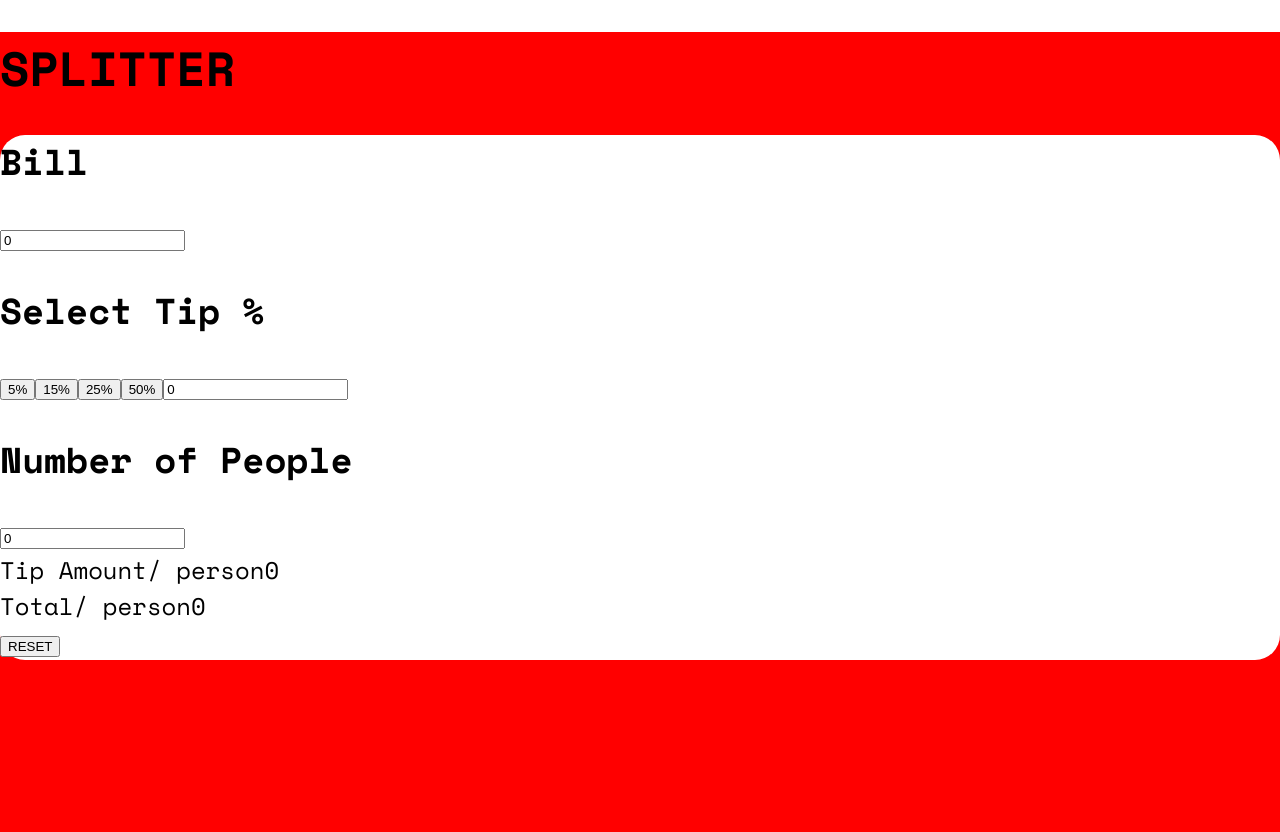
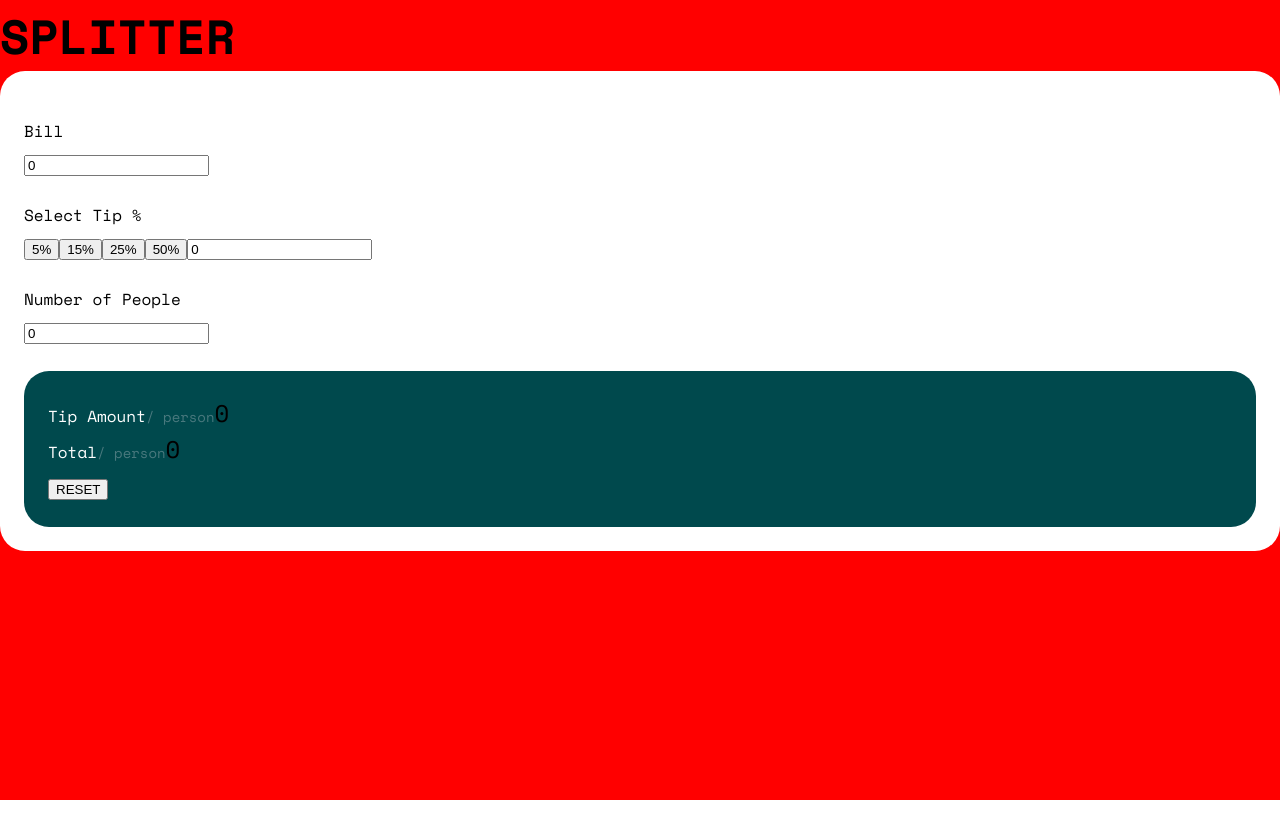
Before and after one commit to puyanwei/fe-practice, a React (Create React App) app: page /tip-calculator in a window 1280 px wide. After the commit the page ends 800 px from the top, so only its background shows below. Built offline with nearby package versions, Linux system fonts and the light colour scheme.

Commit message:
Refactored input boxes to own component, adjusted  css

```diff
--- /dev/null
+++ b/src/components/tip-calculator/TCInputBox.tsx
@@ -0,0 +1,22 @@
+import { ChangeEvent } from "react";
+import styled from "styled-components";
+
+interface TCInputBoxProps {
+  name: string;
+  value: number;
+  label: string;
+  onChange: (e: ChangeEvent<HTMLInputElement>) => void;
+}
+
+const TCInputBox = ({ name, value, label, onChange }: TCInputBoxProps) => (
+  <Layout>
+    <label className="tc-label">{label}</label>
+    <input type="number" name={name} value={value} onChange={onChange} />
+  </Layout>
+);
+
+const Layout = styled.div`
+  margin: 1rem 0;
+`;
+
+export default TCInputBox;
--- a/src/pages/TipCalculatorPage.tsx
+++ b/src/pages/TipCalculatorPage.tsx
@@ -1,6 +1,7 @@
 import { ChangeEvent, MouseEvent, useState } from "react";
 import styled from "styled-components";
 import TCButton from "../components/tip-calculator/TCButton";
+import TCInputBox from "../components/tip-calculator/TCInputBox";
 import { size, colours } from "../styles/variables";
 
 const TipCalculatorPage = () => {
@@ -39,19 +40,17 @@ const TipCalculatorPage = () => {
 
   return (
     <Layout>
-      <h1>SPLITTER</h1>
-      <Card>
-        <h2>Bill</h2>
-        <input
-          type="number"
+      <h1 className="no-margin">SPLITTER</h1>
+      <main>
+        <Card colour="white">
+          <TCInputBox
             name="bill"
+            label="Bill"
             value={bill}
-          onChange={(e: ChangeEvent<HTMLInputElement>) =>
-            setBill(parseInt(e.target.value))
-          }
+            onChange={(e) => setBill(parseInt(e.target.value))}
           />
           <div className="tip-container">
-          <h2>Select Tip %</h2>
+            <label className="tc-label">Select Tip %</label>
             <TCButton onClick={handleTip}>5%</TCButton>
             <TCButton onClick={handleTip}>15%</TCButton>
             <TCButton onClick={handleTip}>25%</TCButton>
@@ -63,31 +62,29 @@ const TipCalculatorPage = () => {
               onChange={handleCustomTip}
             />
           </div>
-        <h2>Number of People</h2>
-        <input
-          type="number"
+          <TCInputBox
             name="people"
+            label="Number of People"
             value={people}
-          onChange={(e: ChangeEvent<HTMLInputElement>) =>
-            setPeople(parseInt(e.target.value))
-          }
+            onChange={(e) => setPeople(parseInt(e.target.value))}
           />
-        <div className="tip-summary-card">
+          <Card colour={colours.darkCyan}>
             <div className="tip-summary-line">
-            <span>Tip Amount</span>
-            <span>/ person</span>
+              <span className="tc-summary">Tip Amount</span>
+              <span className="tc-summary-dark">/ person</span>
               <span>{tipAmount}</span>
             </div>
             <div className="tip-summary-line">
-            <span>Total</span>
-            <span>/ person</span>
+              <span className="tc-summary">Total</span>
+              <span className="tc-summary-dark">/ person</span>
               <span>{total}</span>
             </div>
             <button className="reset" onClick={resetCalculator}>
               RESET
             </button>
-        </div>
           </Card>
+        </Card>
+      </main>
     </Layout>
   );
 };
@@ -102,8 +99,9 @@ const Layout = styled.div`
   }
 `;
 
-const Card = styled.main`
-  background: white;
+const Card = styled.div<{ colour: string }>`
+  padding: 1rem;
+  background-color: ${({ colour }) => colour};
   border-radius: 25px;
 `;
 
--- a/src/styles/styles.css
+++ b/src/styles/styles.css
@@ -10,3 +10,22 @@ body {
   font-family: "Space Mono", monospace;
   font-size: 24px;
 }
+
+.no-margin {
+  margin: 0;
+}
+
+.tc-label {
+  display: block;
+  font-size: 16px;
+}
+
+.tc-summary {
+  color: white;
+  font-size: 16px;
+}
+
+.tc-summary-dark {
+  color: hsl(186deg 27% 39%);
+  font-size: 14px;
+}
```
Lines whose indentation alone changed are shown as unchanged.
